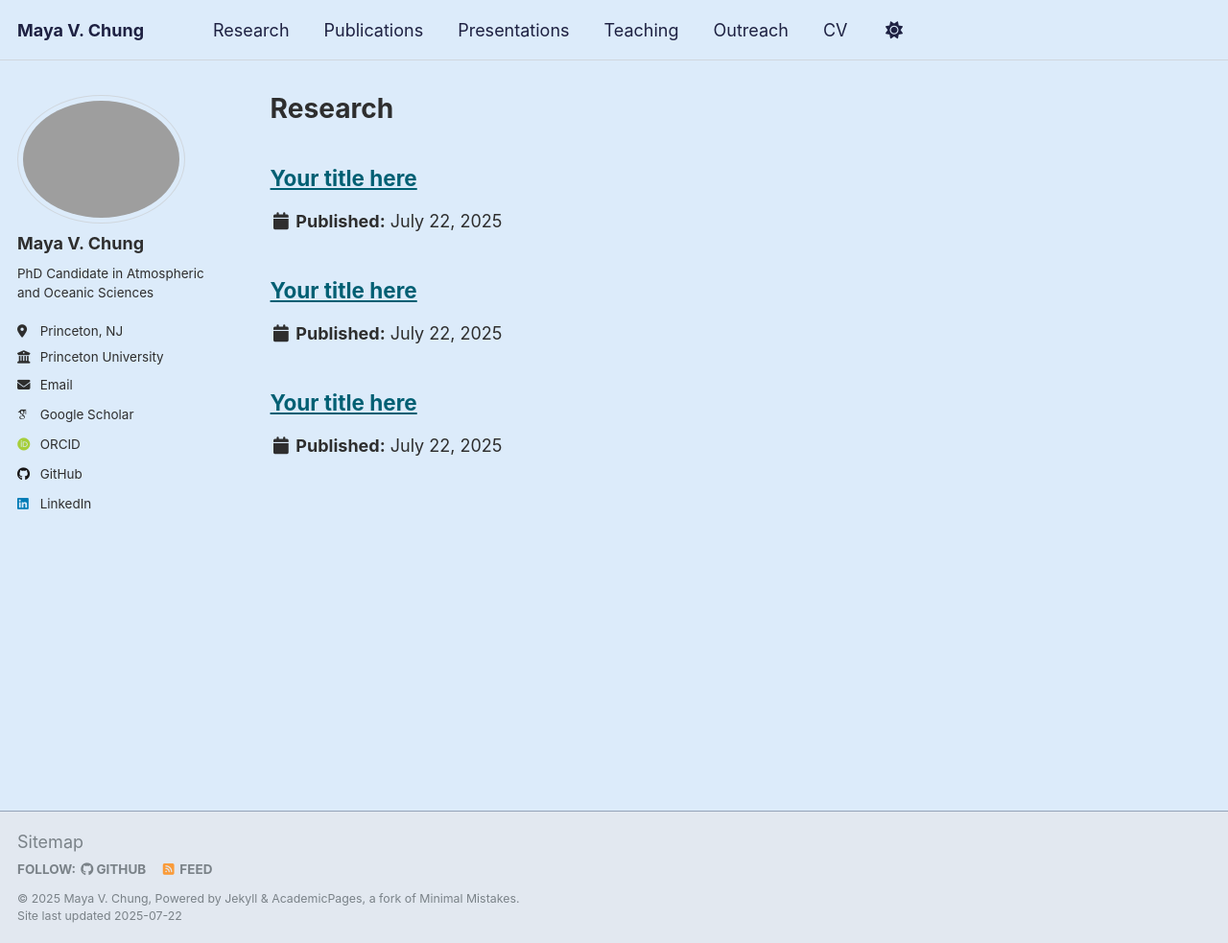
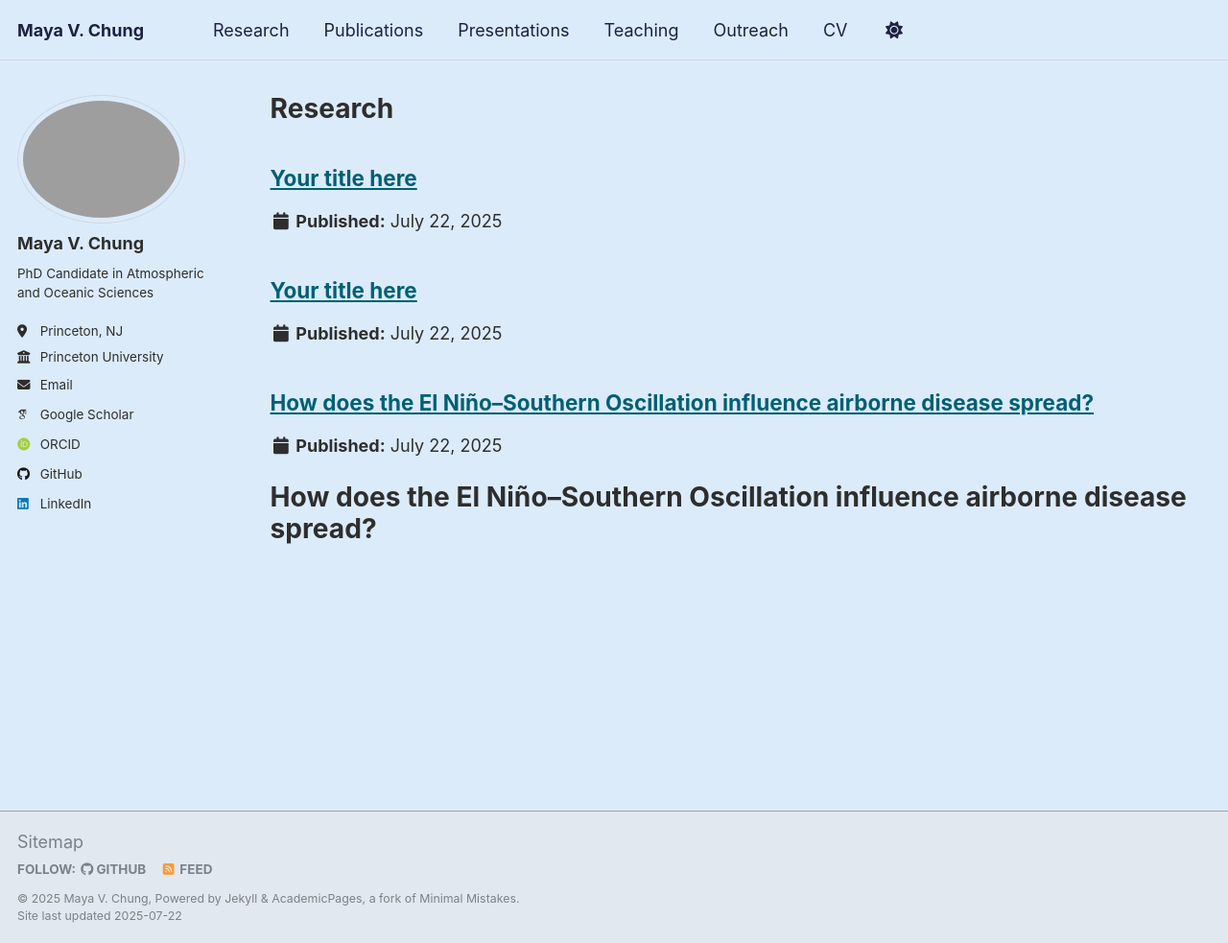
Before and after one commit to mayavchung/mayavchung.github.io, a Jekyll site: the page built from _pages/research.md, in a window 1280 px wide and 983 px high. Shown: the whole window at 96% size. Built offline with Jekyll 4.4.1, drawn with Linux system fonts in a browser that asks for light colours; some web fonts are replaced; a script that is not in the unit is left out; part of the change alters nothing that is shown.

Commit message:
Update enso-disease.md

```diff
--- a/_research/enso-disease.md
+++ b/_research/enso-disease.md
@@ -1,5 +1,26 @@
 ---
-title: "Your title here"
+title: "How does the El Niño–Southern Oscillation influence airborne disease spread?"
+permalink: /research/enso-disease/
 layout: page
-permalink: /research/enso-disease/  # change to match file
 ---
+
+# How does the El Niño–Southern Oscillation influence airborne disease spread?
+
+The El Niño–Southern Oscillation (ENSO) significantly influences global climate patterns and has been linked to variations in airborne infectious disease outbreaks. Understanding these relationships helps improve disease forecasting and public health preparedness.
+
+## Featured Publication
+
+- **Chung, M., et al.** (2024). *Potential multiyear impacts of the El Niño–Southern Oscillation on infectious disease spread*. GeoHealth.
+  Read the full paper here: [https://agupubs.onlinelibrary.wiley.com/doi/full/10.1029/2024GH001193](https://agupubs.onlinelibrary.wiley.com/doi/full/10.1029/2024GH001193)
+
+## Research Spotlight
+
+- *The Interplay of ENSO and Immunity in Infectious Disease Outbreaks*, featured in [Eos Research Spotlights](https://eos.org/research-spotlights/the-interplay-of-enso-and-immunity-in-infectious-disease-outbreaks)
+
+## Code and Data
+
+- Explore the project’s code and data on [GitHub](https://github.com/mayavchung/enso-disease)
+
+---
+
+For further information, related projects, and ongoing research, please contact me or explore other sections of this site.
```
